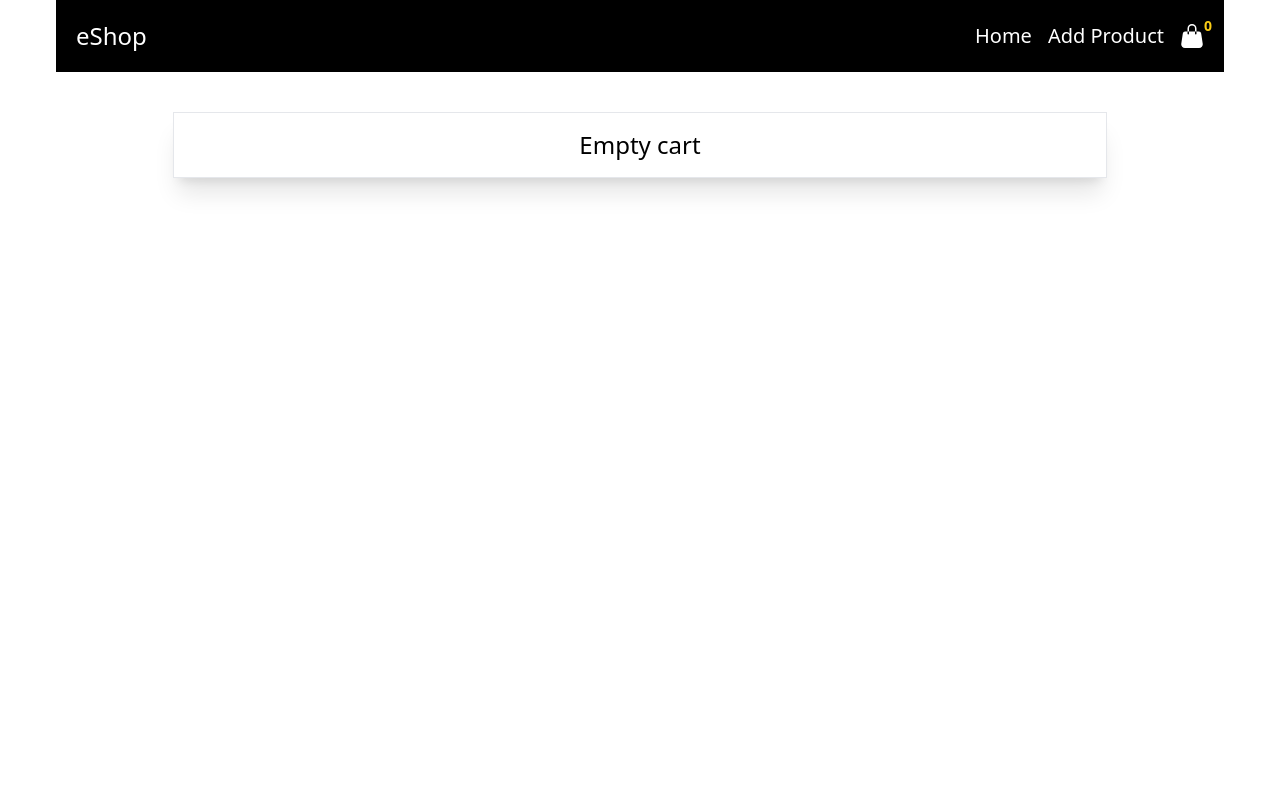
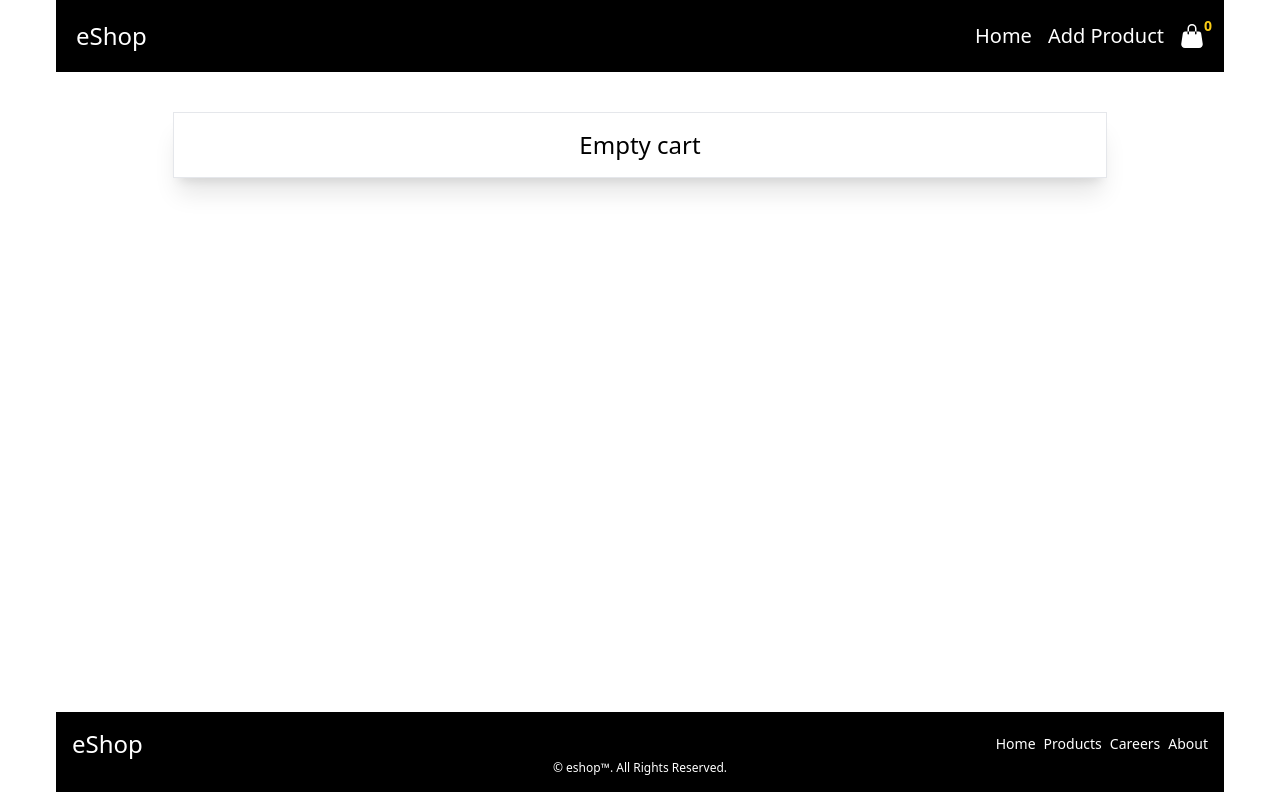
Before and after one commit to Usamaraoo/eShop, a React (Create React App) app in the folder frontend/: page /cart in a window 1280 px wide. Shown: the top 800 px of the page. Built offline with nearby package versions, Linux system fonts and the light colour scheme.

Commit message:
style improvements v1

```diff
--- a/frontend/src/components/Cart.jsx
+++ b/frontend/src/components/Cart.jsx
@@ -28,7 +28,7 @@ export default function Cart() {
         }
     }
     return (
-        <div className='w-4/5 m-auto min-h-screen '>
+        <div className='w-4/5 m-auto min-h-[75vh] '>
 
             {cartItems.length > 0 ? (
                 <div className='border mt-10 shadow-xl p-4  rounded-xl'>
--- a/frontend/src/components/ProductDetail.jsx
+++ b/frontend/src/components/ProductDetail.jsx
@@ -26,7 +26,7 @@ export default function ProductDetail() {
 
     }, [slug,currentItem])
     return (
-        <div className='md:mt-20 md:mt-5 mt-2 min-h-screen mb-5'>
+        <div className='md:mt-20 md:mt-5 mt-2 min-h-[75vh] mb-5'>
             {currentItem ? (
                 <div className='flex flex-col md:flex-row justify-between items-start  '>
                     <img
```
